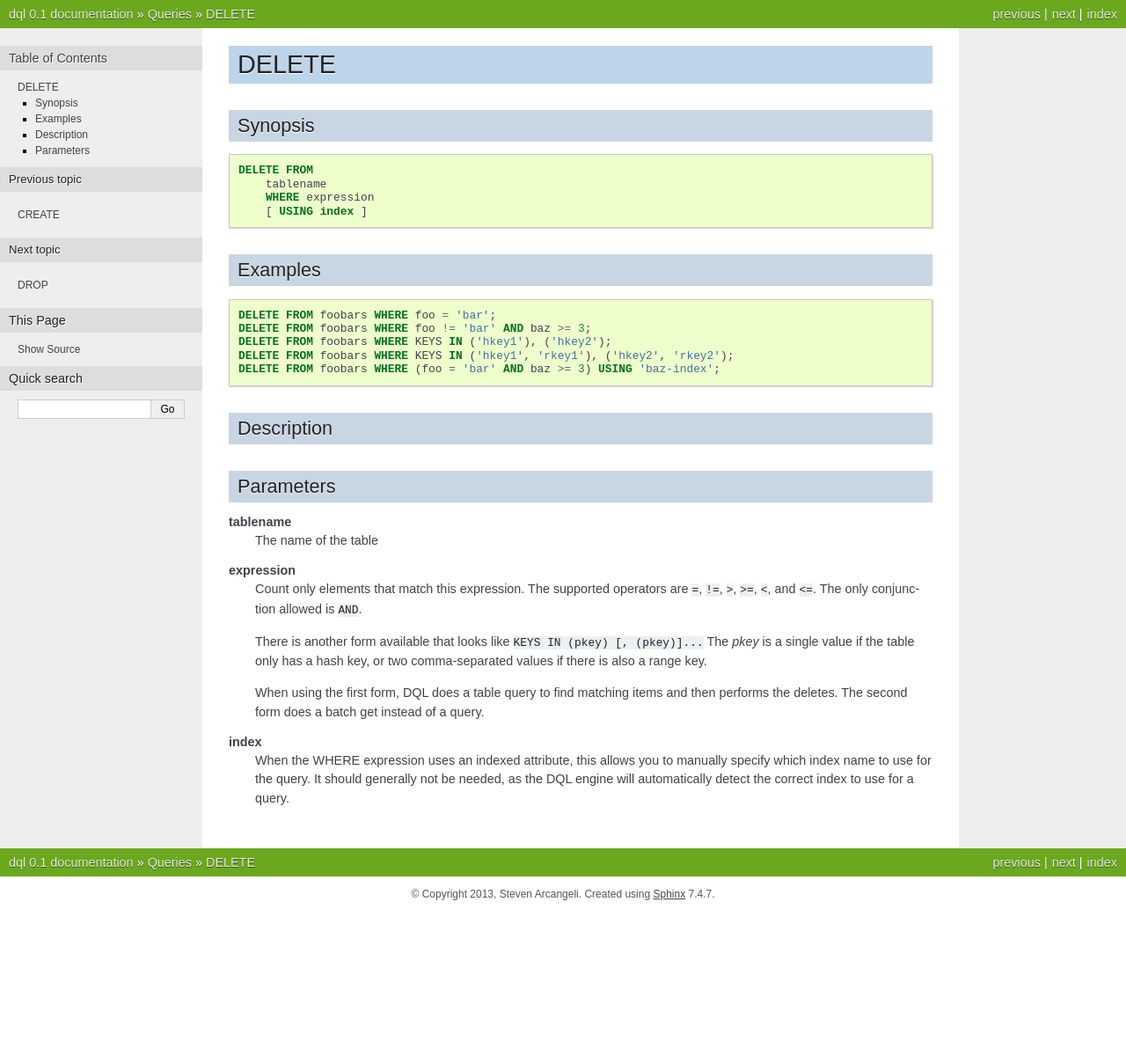
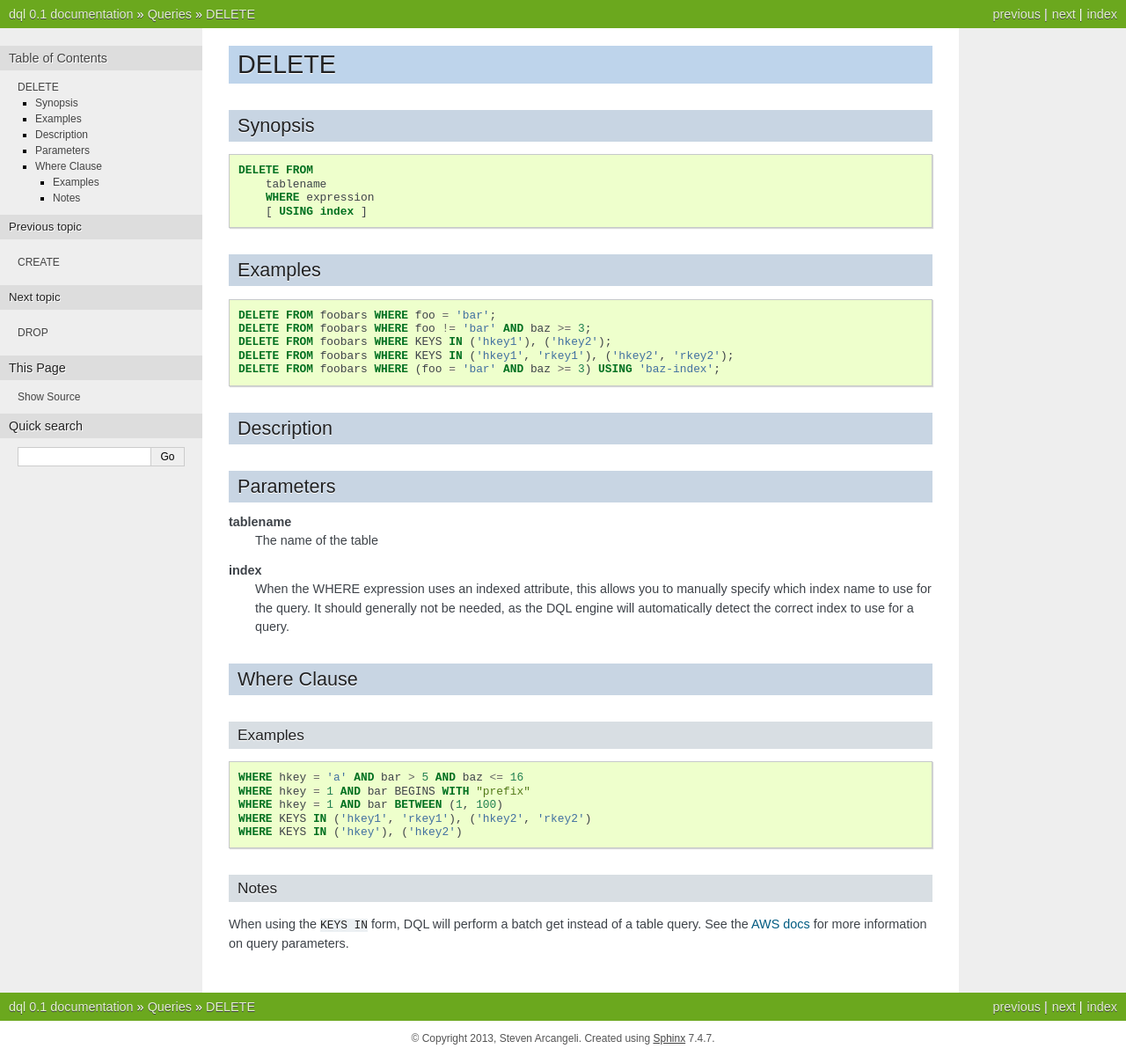
Before and after one commit to stevearc/dql, a Sphinx documentation site: the page built from doc/topics/queries/delete.rst, in a window 1280 px wide. Shown: the whole page at 88% size. Built offline with Sphinx 7.4.7, drawn with Linux system fonts in a browser that asks for light colours; before the commit the page ends 1036 px from its top, so only the background shows below that.

Commit message:
Adding more of the WHERE and FILTER options

```diff
--- a/doc/topics/queries/delete.rst
+++ b/doc/topics/queries/delete.rst
@@ -28,21 +28,28 @@ Parameters
 **tablename**
     The name of the table
 
-**expression**
-    Count only elements that match this expression. The supported operators are
-    ``=``, ``!=``, ``>``, ``>=``, ``<``, and ``<=``. The only conjunction
-    allowed is ``AND``.
-
-    There is another form available that looks like ``KEYS IN (pkey) [,
-    (pkey)]...`` The *pkey* is a single value if the table only has a hash
-    key, or two comma-separated values if there is also a range key.
-
-    When using the first form, DQL does a table query to find matching items
-    and then performs the deletes. The second form does a batch get instead of
-    a query.
-
 **index**
     When the WHERE expression uses an indexed attribute, this allows you to
     manually specify which index name to use for the query. It should generally
     not be needed, as the DQL engine will automatically detect the correct
     index to use for a query.
+
+Where Clause
+------------
+
+Examples
+########
+.. code-block:: sql
+
+    WHERE hkey = 'a' AND bar > 5 AND baz <= 16
+    WHERE hkey = 1 AND bar BEGINS WITH "prefix"
+    WHERE hkey = 1 AND bar BETWEEN (1, 100)
+    WHERE KEYS IN ('hkey1', 'rkey1'), ('hkey2', 'rkey2')
+    WHERE KEYS IN ('hkey'), ('hkey2')
+
+Notes
+#####
+When using the ``KEYS IN`` form, DQL will perform a batch get instead of a
+table query. See the `AWS docs
+<http://docs.aws.amazon.com/amazondynamodb/latest/APIReference/API_Query.html>`_
+for more information on query parameters.
```
Also changed, not shown: README.rst (+5 -5 lines), doc/topics/queries/count.rst (+11 -5 lines), doc/topics/queries/insert.rst (+11 -0 lines), doc/topics/queries/scan.rst (+19 -5 lines), doc/topics/queries/select.rst (+20 -12 lines), 6 other files.
